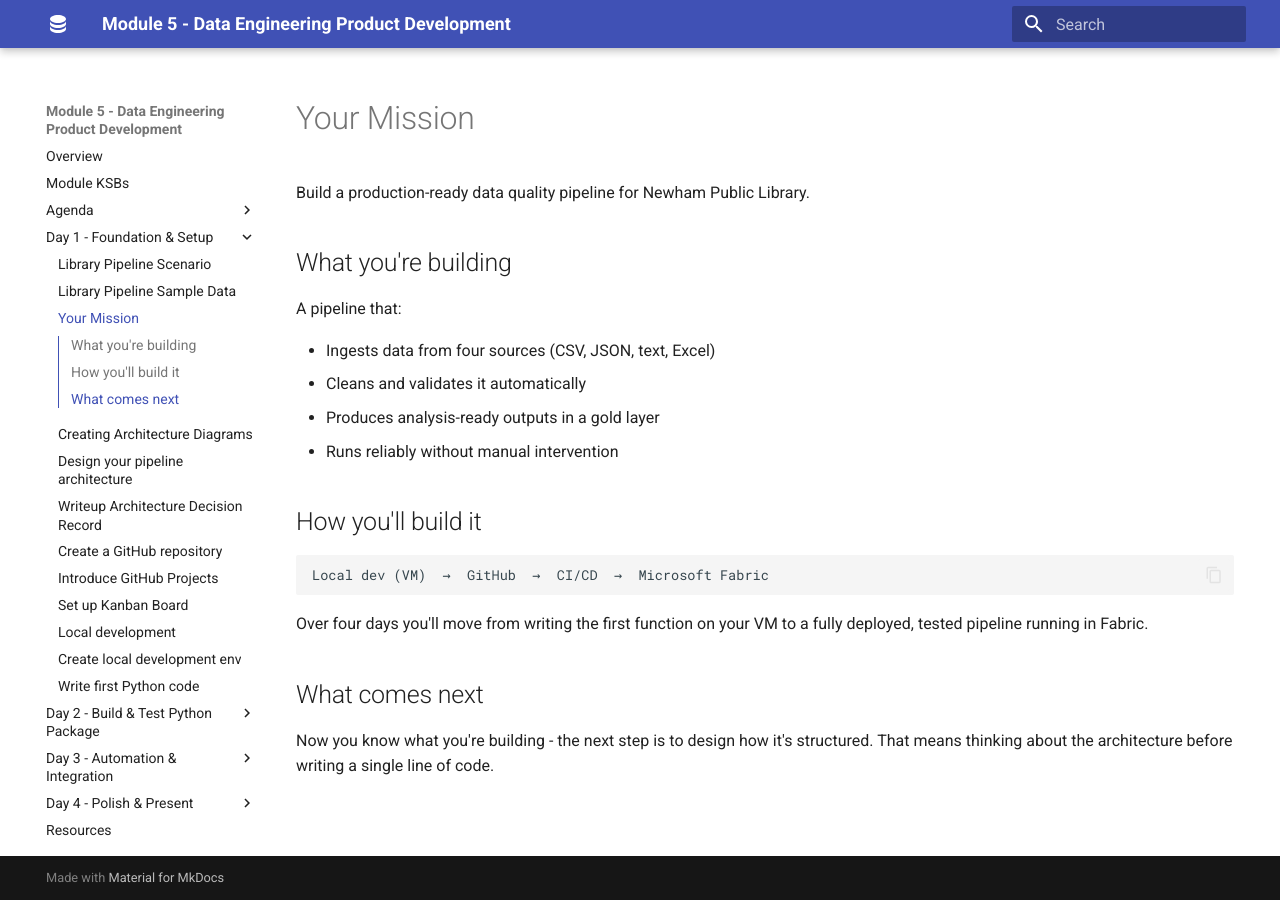
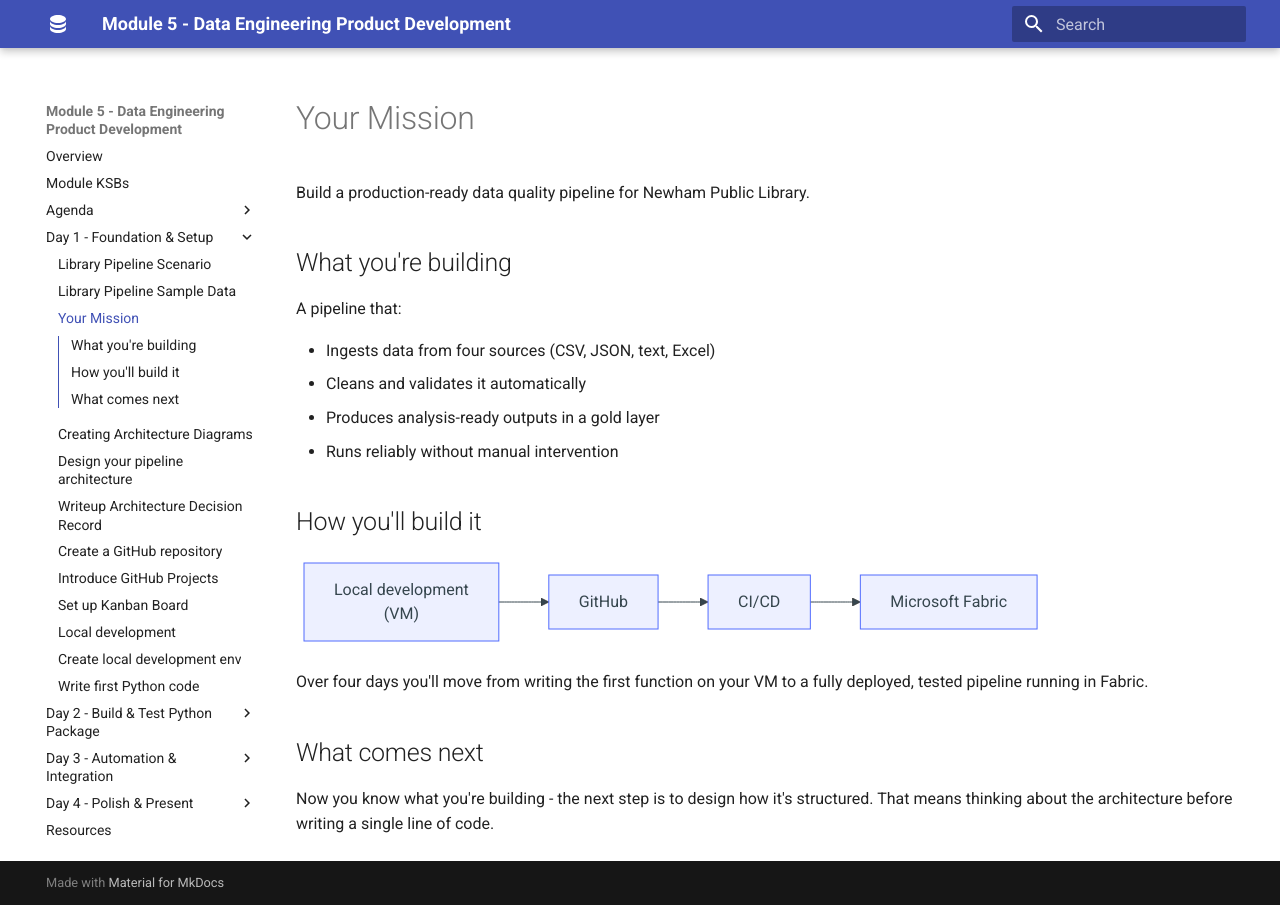
Before and after one commit to qaalabs/DE5M5, an MkDocs documentation site: the page built from docs/day1/your-mission.md, in a window 1280 px wide. Built offline with MkDocs 1.6.1 and Material for MkDocs 9.7.7, drawn with Linux system fonts in a browser that asks for light colours; some of the changed lines change nothing that is shown.

Commit message:
Add instructions

````diff
--- a/docs/day1/your-mission.md
+++ b/docs/day1/your-mission.md
@@ -13,8 +13,11 @@ A pipeline that:
 
 ## How you'll build it
 
-```
-Local dev (VM)  →  GitHub  →  CI/CD  →  Microsoft Fabric
+```mermaid
+flowchart LR
+    DEV["Local development<br/>(VM)"] --> GH["GitHub"]
+    GH --> CICD["CI/CD"]
+    CICD --> FABRIC["Microsoft Fabric"]
 ```
 
 Over four days you'll move from writing the first function on your VM to a fully deployed, tested pipeline running in Fabric.
````
